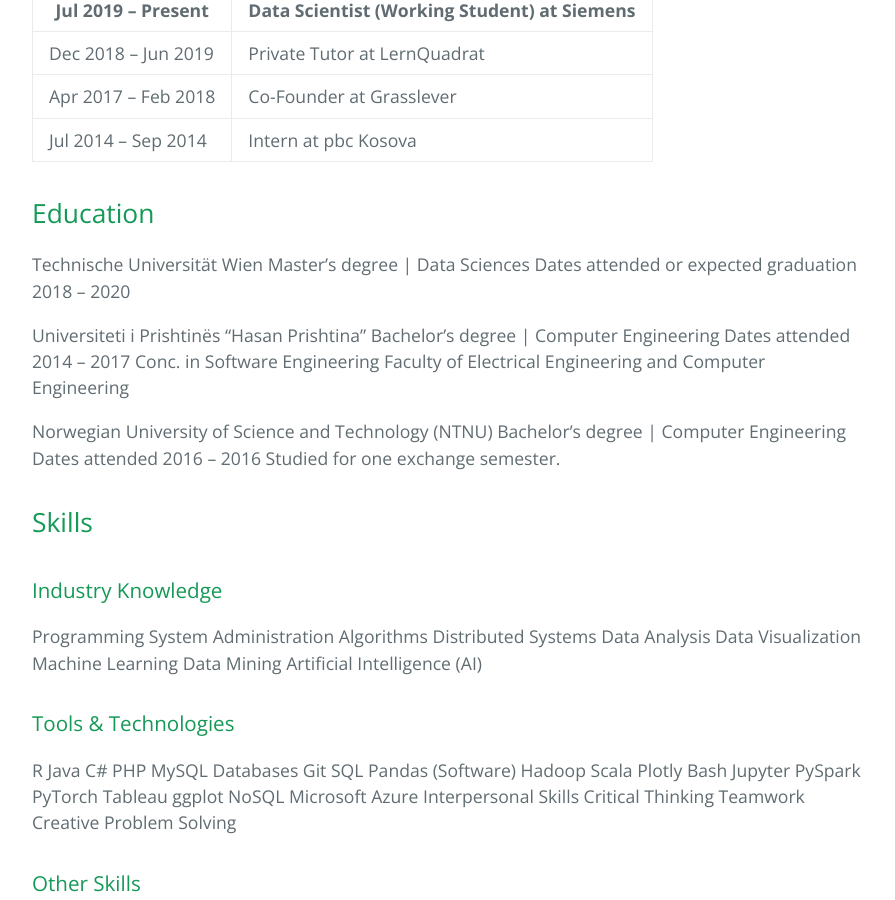
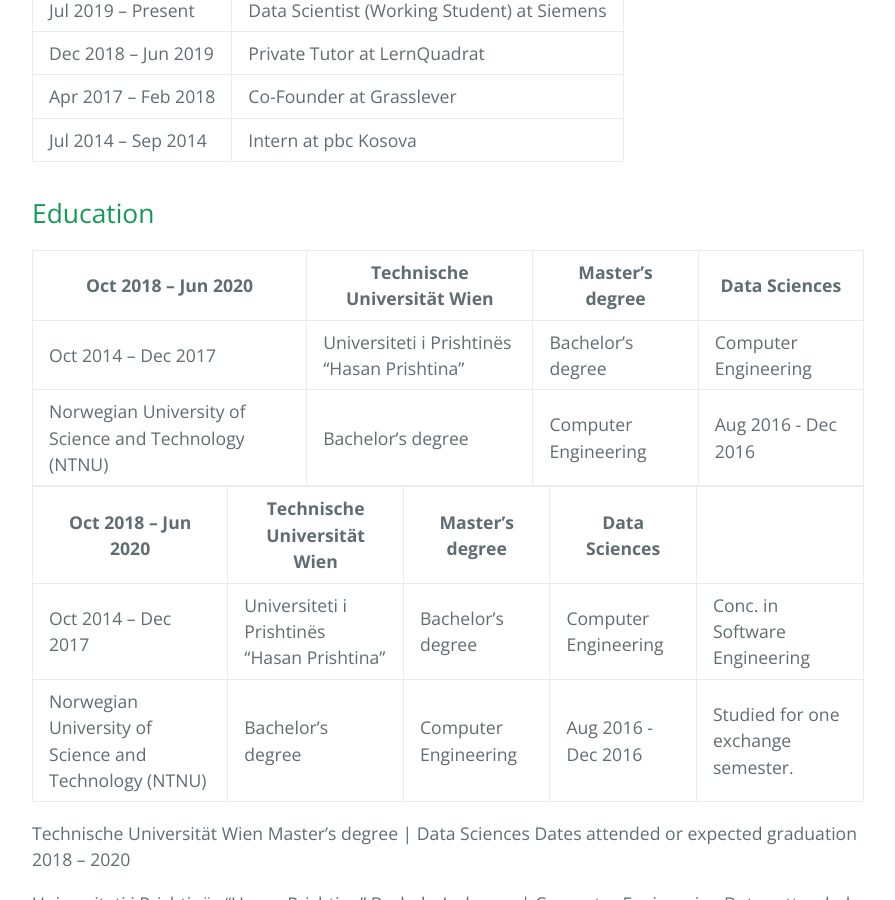
Before and after one commit to gentrexha/gentrexha.github.io, a Jekyll site: the page built from about.md, in a window 1280 px wide and 900 px high, scrolled down 442 px. Shown: the whole window, without its empty margins (192-1087 px from the left). Built offline with Jekyll 4.4.1, drawn with Linux system fonts in a browser that asks for light colours.

Commit message:
Added education.

```diff
--- a/about.md
+++ b/about.md
@@ -6,12 +6,22 @@ permalink: /about/
 ## Experience
 
 | Jul 2019 – Present  	| Data Scientist (Working Student) at Siemens 	|
-|---------------------	|---------------------------------------------	|
 | Dec 2018 – Jun 2019 	| Private Tutor at LernQuadrat                	|
 | Apr 2017 – Feb 2018 	| Co-Founder at Grasslever                    	|
 | Jul 2014 – Sep 2014 	| Intern at pbc Kosova                        	|
 
 ## Education
+
+| Oct 2018 – Jun 2020                                   	| Technische Universität Wien                 	| Master's degree | Data Sciences          	|
+|-------------------------------------------------------	|---------------------------------------------	|------------------------------------------	|
+| Oct 2014 – Dec 2017                                   	| Universiteti i Prishtinës "Hasan Prishtina" 	| Bachelor's degree | Computer Engineering 	|
+| Norwegian University of Science and Technology (NTNU) 	| Bachelor's degree | Computer Engineering    	| Aug 2016 - Dec 2016                      	|
+
+
+| Oct 2018 – Jun 2020                                   	| Technische Universität Wien                 	| Master's degree | Data Sciences          	|                                    	|
+|-------------------------------------------------------	|---------------------------------------------	|------------------------------------------	|------------------------------------	|
+| Oct 2014 – Dec 2017                                   	| Universiteti i Prishtinës "Hasan Prishtina" 	| Bachelor's degree | Computer Engineering 	| Conc. in Software Engineering      	|
+| Norwegian University of Science and Technology (NTNU) 	| Bachelor's degree | Computer Engineering    	| Aug 2016 - Dec 2016                      	| Studied for one exchange semester. 	|
 
 Technische Universität Wien
 Master's degree | Data Sciences
```
